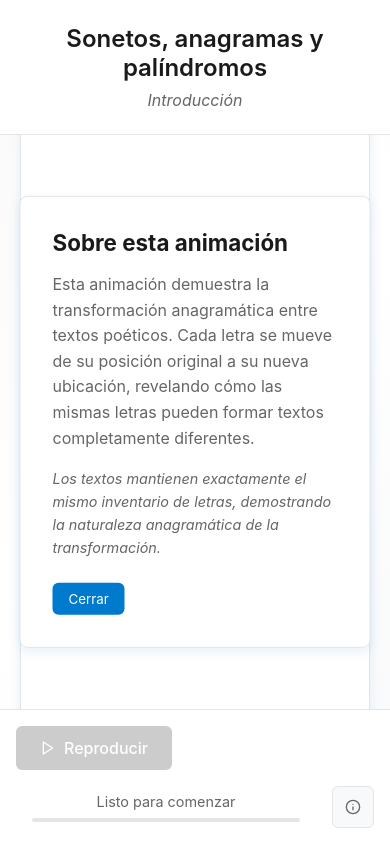
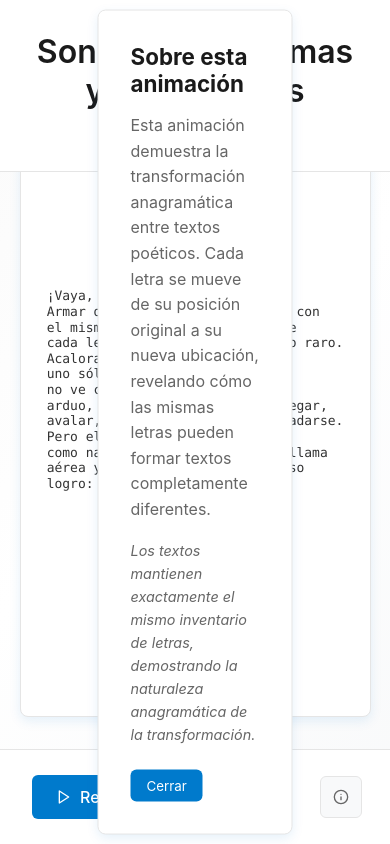
Before and after one commit to poitevin/anagram-visualizer, a React (Vite) app: page / in a window 390 px wide. Both pictures are taken after a click on the button 353 px from the left and 807 px from the top of the page. Built offline with nearby package versions, Linux system fonts and the light colour scheme.

Commit message:
Fix mobile layout – restore working version

```diff
--- a/src/AnagramTransformer.jsx
+++ b/src/AnagramTransformer.jsx
@@ -11,7 +11,6 @@
   const [progress, setProgress] = useState(0);
   const [isLoading, setIsLoading] = useState(true);
   const [error, setError] = useState(null);
-  const [containerDimensions, setContainerDimensions] = useState({ width: 0, height: 0 });
 
   // Dynamic content loaded from JSON
   const [content, setContent] = useState({
@@ -38,24 +37,6 @@
     Á: "a", É: "e", Í: "i", Ó: "o", Ú: "u",
     á: "a", é: "e", í: "i", ó: "o", ú: "u",
   };
-
-  // ResizeObserver to track container dimensions
-  useEffect(() => {
-    if (!containerRef.current) return;
-
-    const resizeObserver = new ResizeObserver((entries) => {
-      for (const entry of entries) {
-        const { width, height } = entry.contentRect;
-        setContainerDimensions({ width, height });
-      }
-    });
-
-    resizeObserver.observe(containerRef.current);
-
-    return () => {
-      resizeObserver.disconnect();
-    };
-  }, []);
 
   // Load content from JSON file
   useEffect(() => {
@@ -123,15 +104,12 @@
     };
   };
 
-  // Calculate consistent typography for all texts with mobile optimization
+  // Calculate consistent typography for all texts
   const calculateTypography = () => {
-    if (!containerRef.current || content.texts.length === 0 || !containerDimensions.width) return null;
+    if (!containerRef.current || content.texts.length === 0) return null;
 
-    const containerWidth = containerDimensions.width;
-    const containerHeight = containerDimensions.height;
-
-    // Mobile detection
-    const isMobile = containerWidth < 768;
+    const containerWidth = containerRef.current.clientWidth || 1200;
+    const containerHeight = containerRef.current.clientHeight || 600;
 
     // Find the maximum requirements across ALL texts
     let maxLineLength = 0;
@@ -145,43 +123,21 @@
       });
     });
 
-    // Mobile-optimized calculations
-    const padding = isMobile ? 16 : 32;
-    const availableWidth = containerWidth - (padding * 2);
-    const availableHeight = containerHeight - (padding * 2);
-
-    // More conservative sizing for mobile
-    const widthBasedSize = availableWidth / (maxLineLength * (isMobile ? 0.55 : 0.6));
-    const heightBasedSize = availableHeight / (maxLines * (isMobile ? 1.3 : 1.2));
-
-    // Lower maximum font size on mobile
-    const maxFontSize = isMobile ? 24 : 48;
-    const minFontSize = isMobile ? 8 : 12;
-
-    const fontSize = Math.max(
-      minFontSize,
-      Math.min(widthBasedSize, heightBasedSize, maxFontSize)
+    // Calculate font size based on the maximum requirements - optimized for monospace
+    const fontSize = Math.min(
+      (containerWidth * 0.85) / (maxLineLength * 0.6),
+      (containerHeight * 0.7) / (maxLines * 1.2),
+      48
     );
-
-    const lineHeight = fontSize * (isMobile ? 1.3 : 1.2);
-    const charWidth = fontSize * (isMobile ? 0.55 : 0.6);
-
-    // Center the text block
-    const textBlockWidth = maxLineLength * charWidth;
-    const textBlockHeight = maxLines * lineHeight;
-    const startX = (containerWidth - textBlockWidth) / 2;
-    const startY = (containerHeight - textBlockHeight) / 2;
 
     return {
       fontSize,
-      lineHeight,
-      charWidth,
-      startX: Math.max(padding, startX),
-      startY: Math.max(padding, startY),
+      lineHeight: fontSize * 1.2,
+      charWidth: fontSize * 0.6, // Precise monospace width
+      startX: (containerWidth - maxLineLength * fontSize * 0.6) / 2,
       maxLines,
       containerWidth,
       containerHeight,
-      isMobile,
     };
   };
 
@@ -195,9 +151,10 @@
       lineHeight,
       charWidth,
       startX,
-      startY,
-      isMobile,
+      containerHeight,
+      maxLines,
     } = typography;
+    const startY = (containerHeight - maxLines * lineHeight) / 2;
 
     lines.forEach((line, lineIndex) => {
       for (let charIndex = 0; charIndex < line.length; charIndex++) {
@@ -215,7 +172,6 @@
           left: ${startX + charIndex * charWidth}px;
           top: ${startY + lineIndex * lineHeight}px;
           transition: all 8s cubic-bezier(0.4, 0, 0.2, 1);
-          will-change: transform;
         `;
 
         const originalLayer = document.createElement("div");
@@ -238,7 +194,6 @@
           user-select: none;
           line-height: 1;
           transition: opacity 0.5s ease;
-          ${isMobile ? 'transform: translateZ(0);' : ''}
         `;
 
         originalLayer.style.cssText = layerStyle;
@@ -456,12 +411,10 @@
     }
   };
 
-  // Initialize with proper timing
+  // Initialize
   useEffect(() => {
-    if (!containerRef.current || content.texts.length === 0 || !containerDimensions.width) return;
+    if (!containerRef.current || content.texts.length === 0) return;
 
-    // Add a small delay to ensure container is fully rendered
-    const initTimeout = setTimeout(() => {
     const { fromText } = getCurrentTexts();
 
     try {
@@ -474,10 +427,7 @@
     } catch (error) {
       console.error("Error in initialization:", error);
     }
-    }, 100);
-
-    return () => clearTimeout(initTimeout);
-  }, [currentTextIndex, content.texts, containerDimensions]);
+  }, [currentTextIndex, content.texts]);
 
   // Handle play button
   const startAnimation = () => {
@@ -597,8 +547,6 @@
     );
   }
 
-  const messages = getMessages();
-
   return (
     <div style={{
       width: "100%",
@@ -608,6 +556,12 @@
       position: "relative",
       overflow: "hidden",
     }}>
+      {/* Rest of component with dynamic messages */}
+      {(() => {
+        const messages = getMessages();
+
+        return (
+          <>
             {/* Main Animation Container */}
             <div style={{
               position: "absolute",
@@ -615,20 +569,18 @@
               display: "flex",
               alignItems: "center",
               justifyContent: "center",
-        padding: "120px 20px 100px", // Responsive padding that accounts for header/footer
             }}>
               <div
                 ref={containerRef}
                 style={{
-            width: "100%",
-            height: "100%",
-            maxWidth: "1200px",
+                  width: "90%",
+                  height: "70%",
                   position: "relative",
                   background: "#ffffff",
                   borderRadius: "8px",
                   border: "1px solid #e5e5e5",
                   boxShadow: "0 4px 12px rgba(0, 122, 204, 0.1)",
-            minHeight: "300px",
+                  minHeight: "400px",
                 }}
               />
             </div>
@@ -639,14 +591,14 @@
               top: "0",
               left: "0",
               right: "0",
-        padding: "1.5rem",
+              padding: "2rem",
               textAlign: "center",
               background: "rgba(255, 255, 255, 0.95)",
               backdropFilter: "blur(10px)",
               borderBottom: "1px solid #e5e5e5",
             }}>
               <h1 style={{
-          fontSize: "clamp(1.5rem, 4vw, 2rem)",
+                fontSize: "2rem",
                 fontWeight: "600",
                 color: "#1a1a1a",
                 margin: "0 0 0.5rem 0",
@@ -657,7 +609,7 @@
                 color: "#666",
                 fontStyle: "italic",
                 margin: "0",
-          fontSize: "clamp(1rem, 2.5vw, 1.1rem)",
+                fontSize: "1.1rem",
               }}>
                 {content.subtitles[currentTextIndex] || `Transformación ${currentTextIndex + 1}`}
               </p>
@@ -672,7 +624,7 @@
               background: "rgba(255, 255, 255, 0.95)",
               backdropFilter: "blur(10px)",
               borderTop: "1px solid #e5e5e5",
-        padding: "1rem",
+              padding: "1.5rem 2rem",
             }}>
               <div style={{
                 display: "flex",
@@ -680,8 +632,6 @@
                 justifyContent: "space-between",
                 maxWidth: "900px",
                 margin: "0 auto",
-          flexWrap: "wrap",
-          gap: "1rem",
               }}>
                 {/* Left: Play Control */}
                 <div style={{ display: "flex", alignItems: "center" }}>
@@ -716,12 +666,7 @@
                 </div>
 
                 {/* Center: Progress */}
-          <div style={{
-            flex: "1",
-            maxWidth: "300px",
-            margin: "0 1rem",
-            minWidth: "200px"
-          }}>
+                <div style={{ flex: "1", maxWidth: "300px", margin: "0 2rem" }}>
                   <div style={{
                     fontSize: "0.9rem",
                     color: "#666",
@@ -780,10 +725,7 @@
                 border: "1px solid #e5e5e5",
                 borderRadius: "8px",
                 padding: "2rem",
-          maxWidth: "90vw",
-          width: "500px",
-          maxHeight: "80vh",
-          overflow: "auto",
+                maxWidth: "500px",
                 boxShadow: "0 4px 12px rgba(0, 122, 204, 0.1)",
                 zIndex: 1000,
               }}>
@@ -834,6 +776,9 @@
                 to { transform: rotate(360deg); }
               }
             `}</style>
+          </>
+        );
+      })()}
     </div>
   );
 };
```
Also changed, not shown: 3 other files (tests, documents, lock files or other folders). Lines whose indentation alone changed are shown as unchanged.
